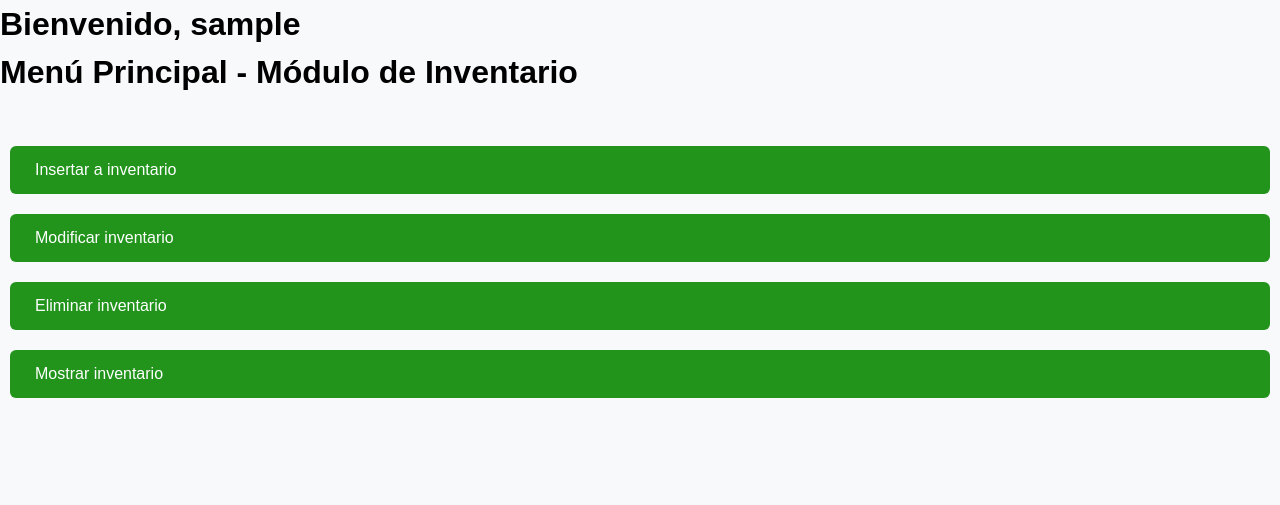
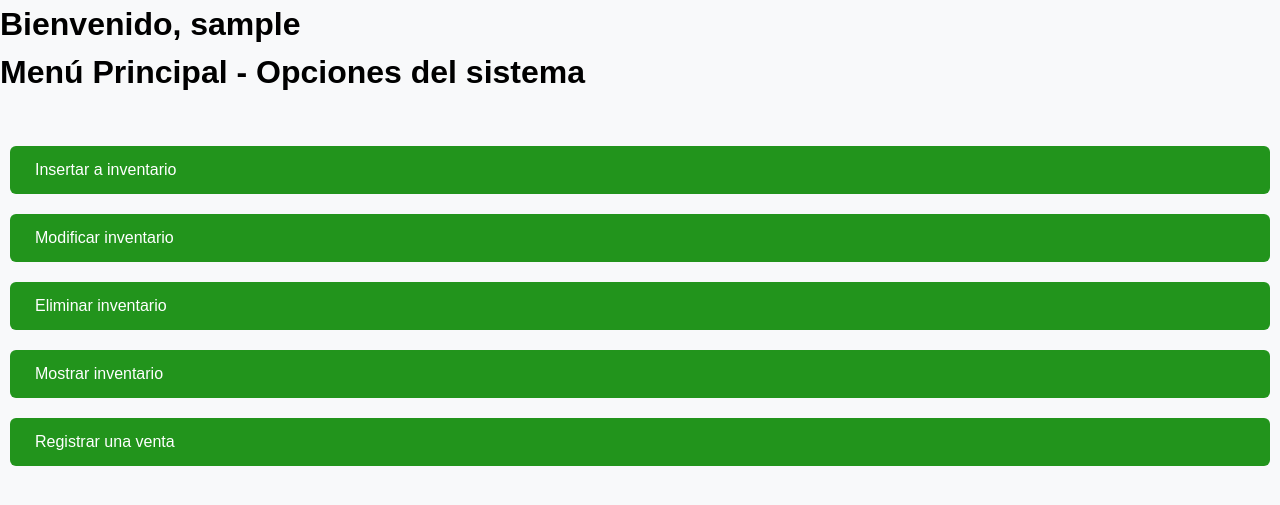
Before and after one commit to Simpletextzar/SistemaTeejosh, a PHP site: page / in a window 1280 px wide. Shown: the part 60-565 px from the top of the page. Run offline with PHP 8.4, Linux system fonts and the light colour scheme; the visitor is signed in with stand-in values (Sample User, id 1).

Commit message:
arreglado el redireccionamiento para ventas

```diff
--- a/index.php
+++ b/index.php
@@ -19,13 +19,14 @@
 
     <h1>Bienvenido, <?php echo htmlspecialchars($_SESSION['username']); ?></h1>
 
-    <h1>Menú Principal - Módulo de Inventario</h1>
+    <h1>Menú Principal - Opciones del sistema</h1>
 
     <div class="menu">
         <a href="inventario/inventario_insertar.php">Insertar a inventario</a>
         <a href="inventario/op_modificar.php">Modificar inventario</a>
         <a href="inventario/inventario_eliminar.php">Eliminar inventario</a>
         <a href="inventario/items.php">Mostrar inventario</a>
+        <a href="ventas/venta.php">Registrar una venta</a>
     </div>
 </body>
 </html>
```
